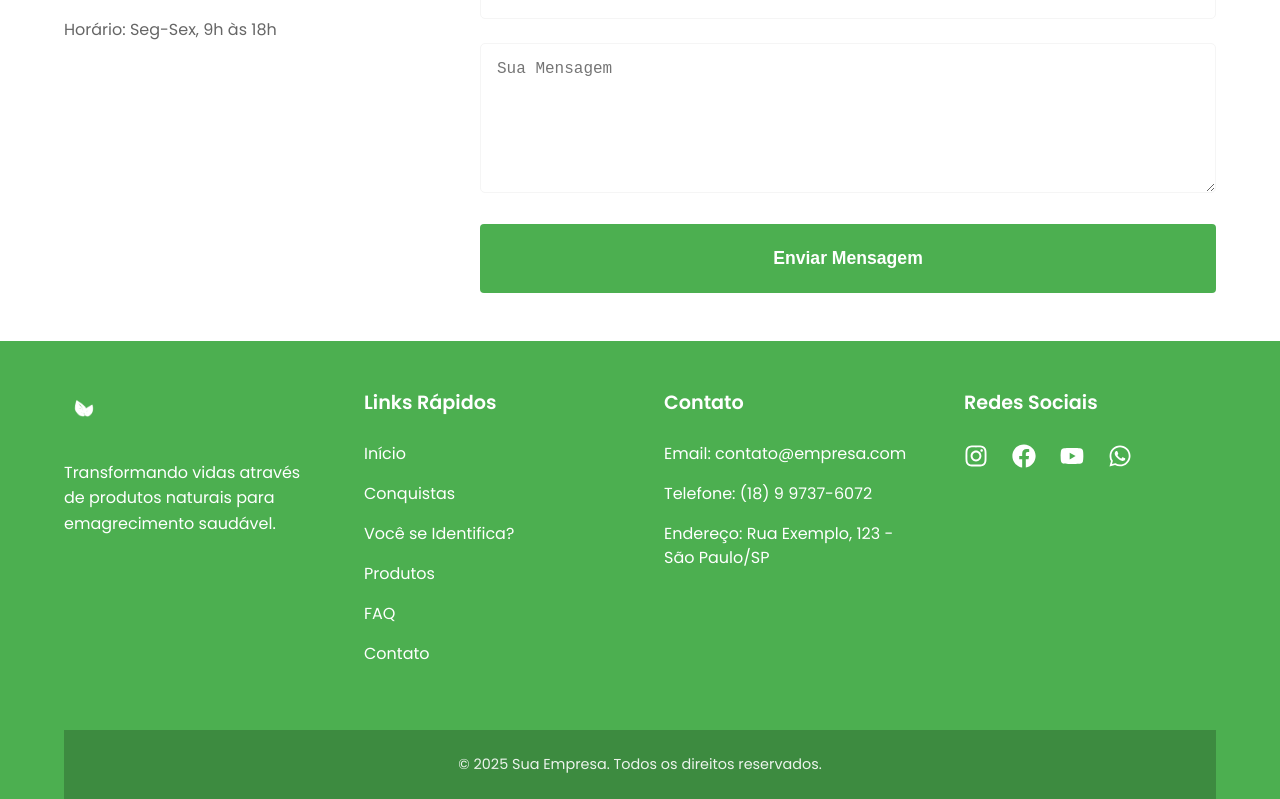
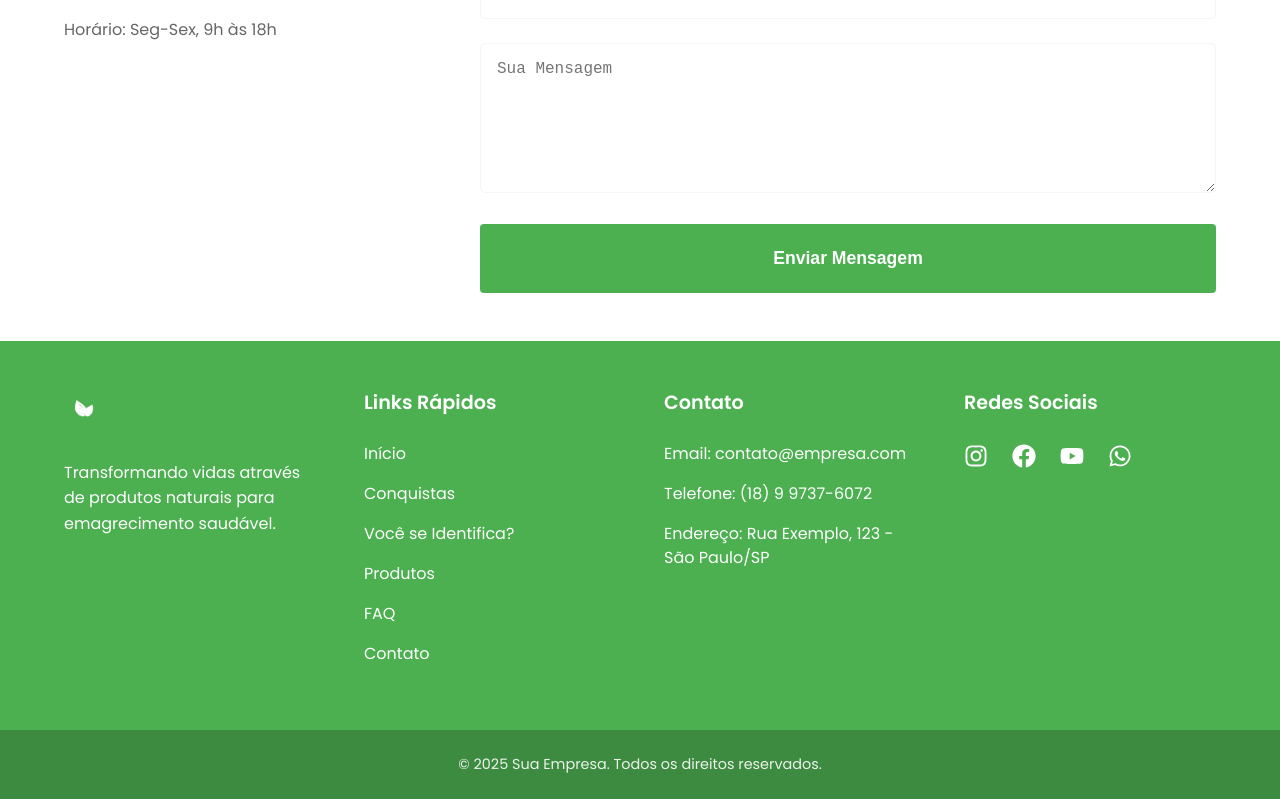
Before and after one commit to DanielRocha1505/nunesprototipo, a React (Vite) app: page / in a window 1280 px wide. Shown: the part 6363-7162 px from the top of the page. Built offline with nearby package versions, Linux system fonts and the light colour scheme.

Commit message:
[+] Inclusao links de compra nos botoes

```diff
--- a/src/components/Footer/Footer.scss
+++ b/src/components/Footer/Footer.scss
@@ -87,10 +87,15 @@
     text-align: center;
     font-size: 0.9rem;
     background: darken($primary-color, 10%);
+    width: 100vw;
+    margin-left: calc(-50vw + 50%);
+    margin-right: calc(-50vw + 50%);
+    position: relative;
 
     p {
       margin: 0;
       opacity: 0.9;
+      padding: 0 $spacing-md;
     }
   }
 }
```
